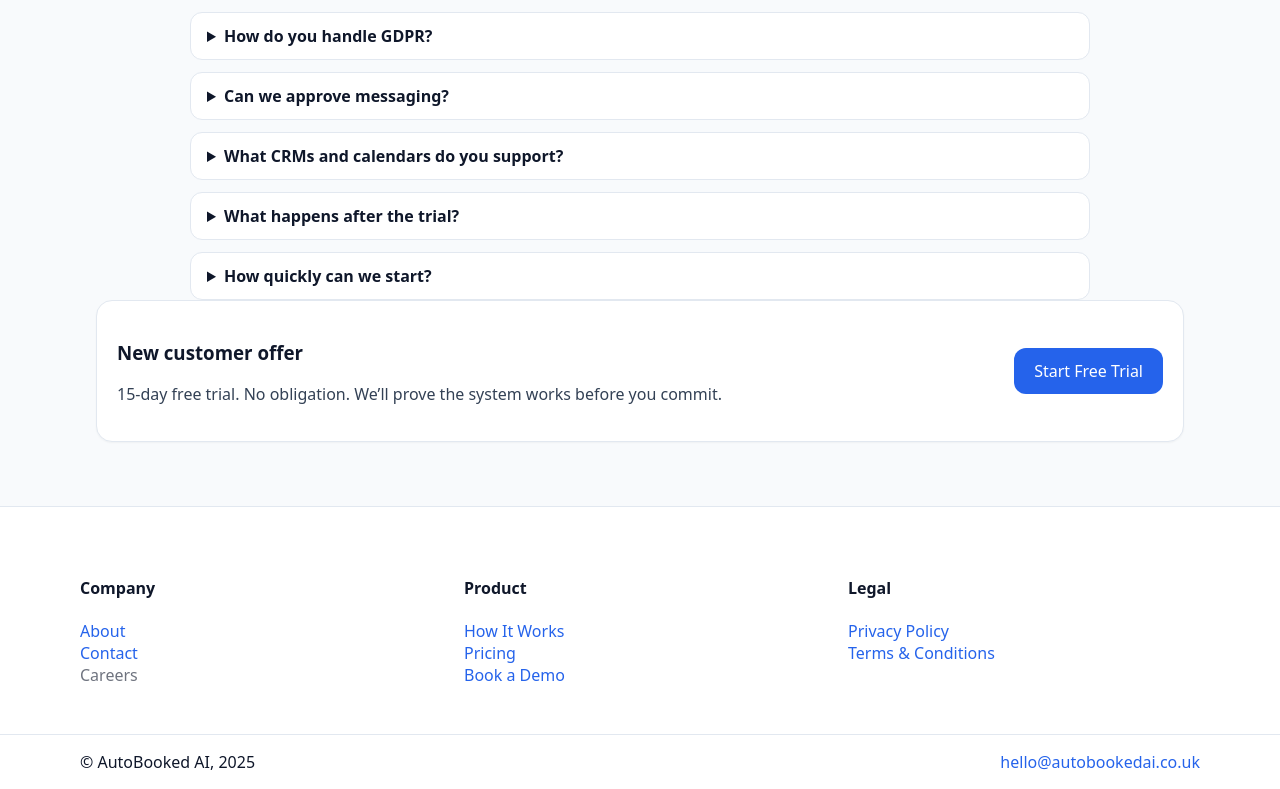
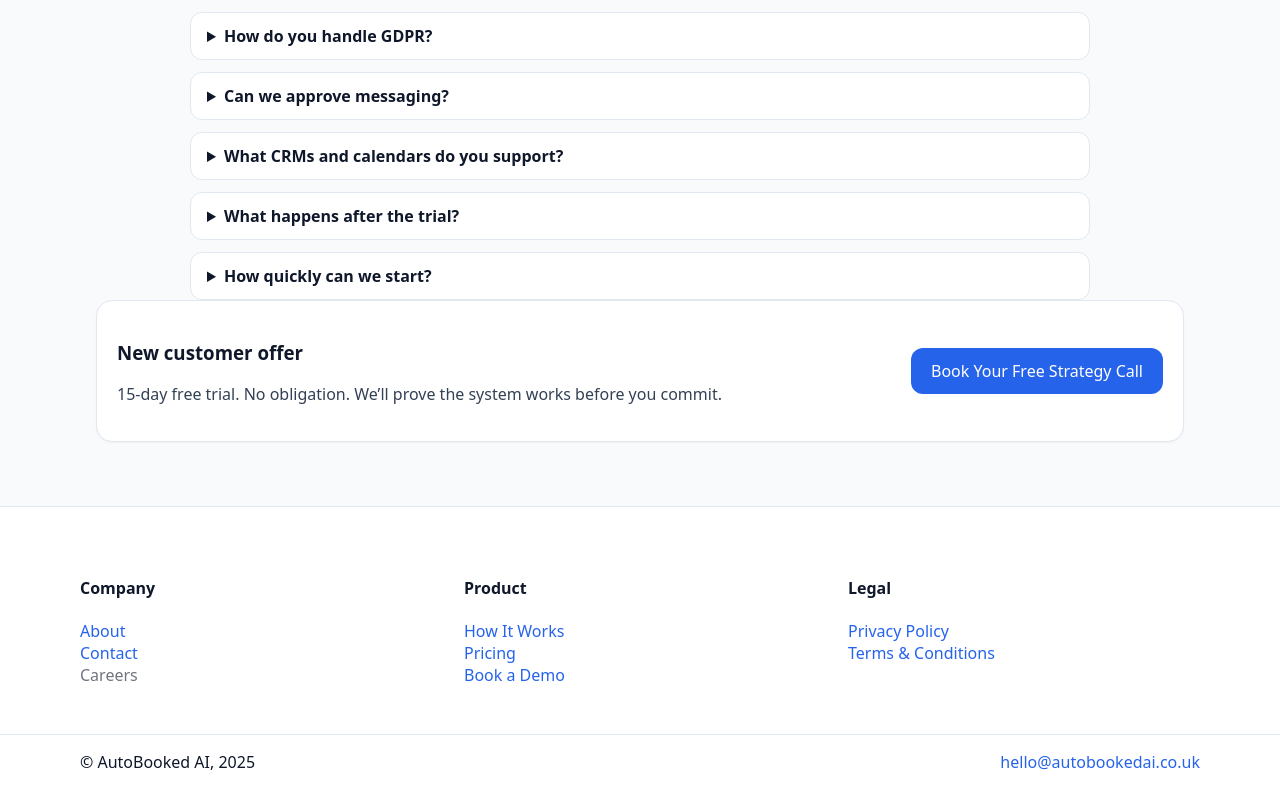
Before and after one commit to Mitchthomas94/auto-6, a Next.js app: page / in a window 1280 px wide. Shown: the part 2005-2794 px from the top of the page. Built offline with nearby package versions, Linux system fonts and the light colour scheme; no server answers.

Commit message:
Update index.js

```diff
--- a/pages/index.js
+++ b/pages/index.js
@@ -142,7 +142,7 @@ export default function Home(){
           <h3>New customer offer</h3>
           <p className="subtle">15‑day free trial. No obligation. We’ll prove the system works before you commit.</p>
         </div>
-        <Link href="/book" className="btn" onClick={()=>window.gtag&&window.gtag("event","start_trial")}>Start Free Trial</Link>
+        <Link href="/book" className="btn" onClick={()=>window.gtag&&window.gtag("event","start_trial")}>Book Your Free Strategy Call</Link>
       </div>
     </section>
         </>
```
